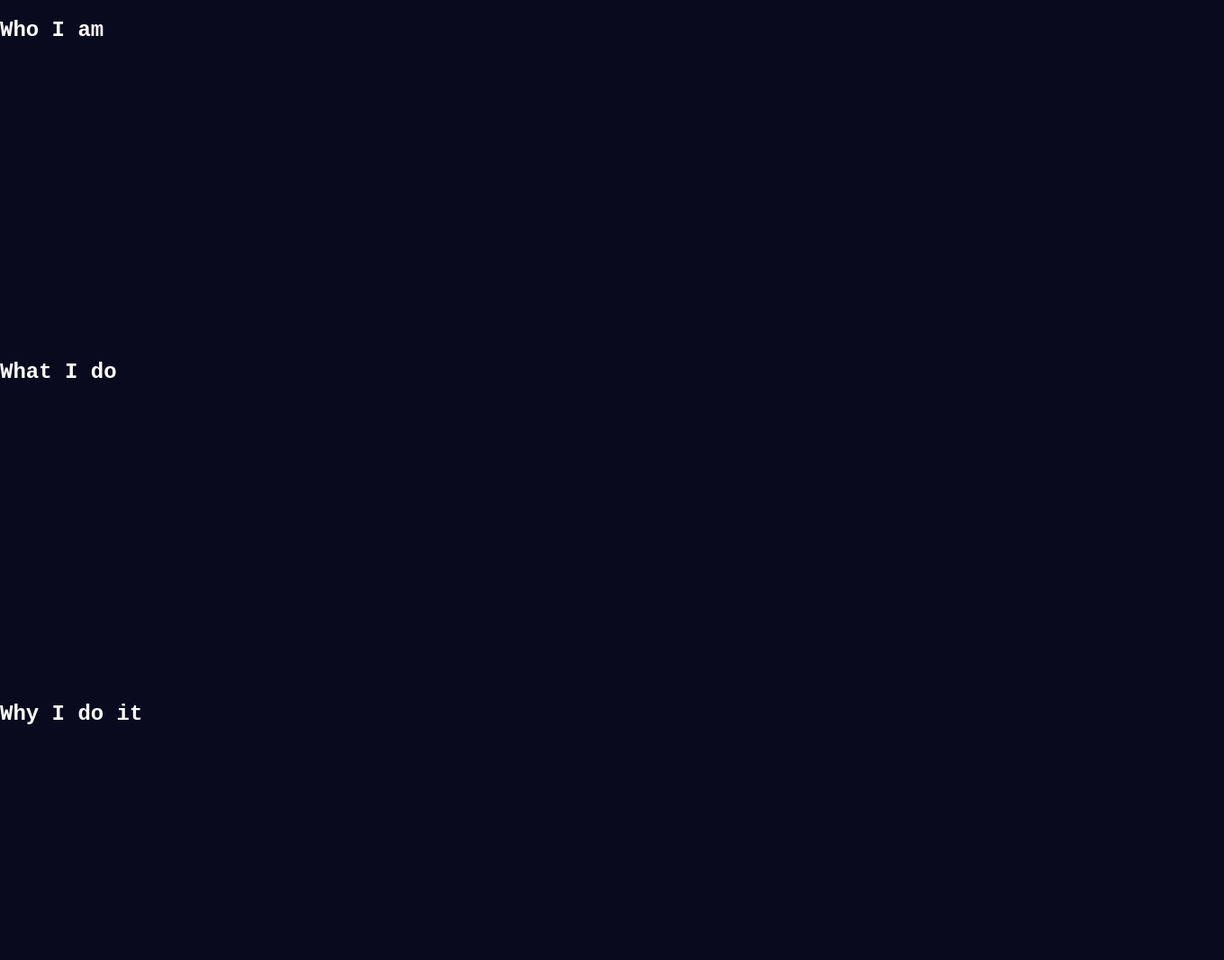
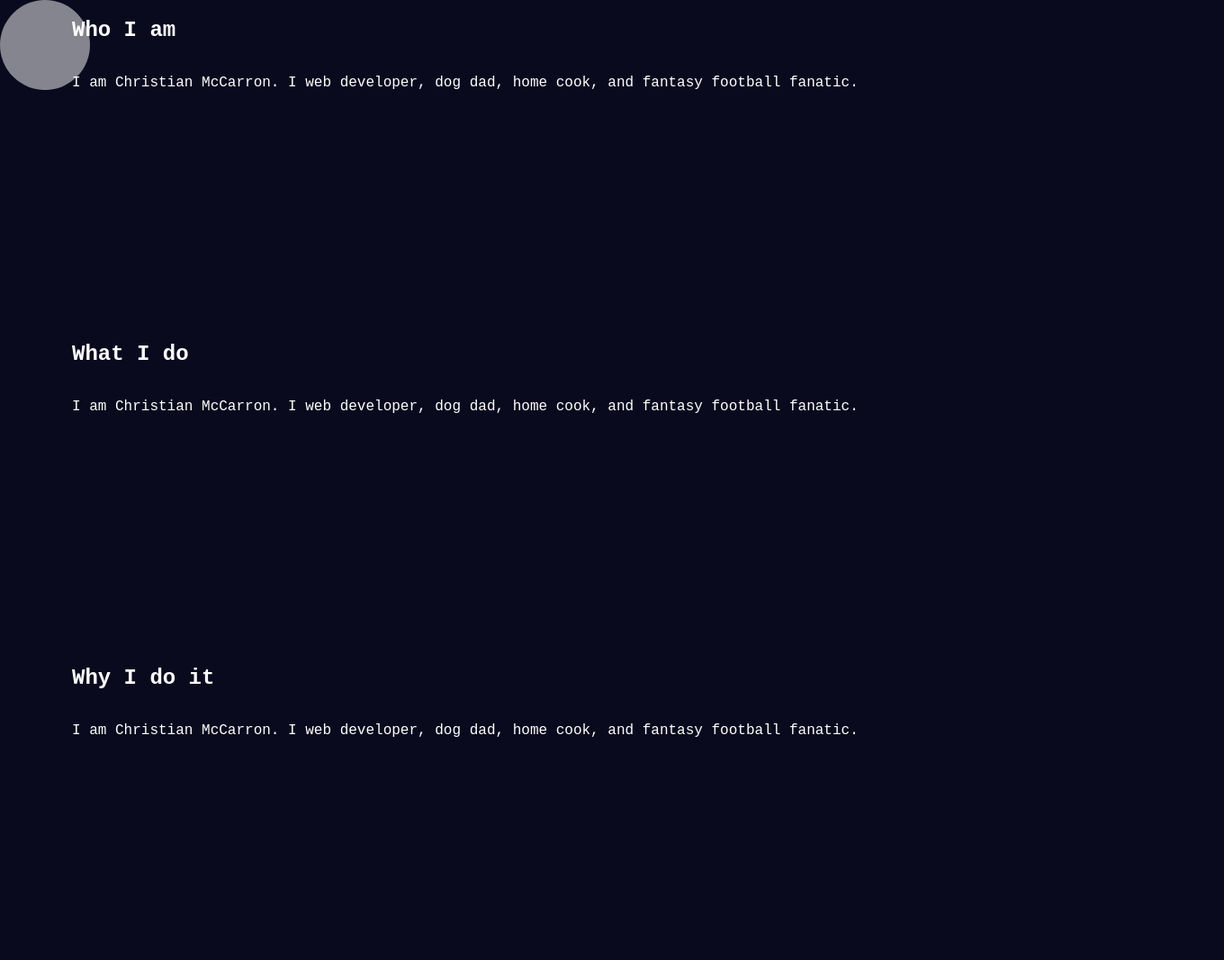
Before and after one commit to cgmccarron/christianmccarron, a website: page about.html in a window 1280 px wide. Shown: the whole page at 90% size, 1360 px wide, since content can reach past the window. Drawn offline with Linux system fonts and the light colour scheme.

Commit message:
working on about section

```diff
--- a/about.html
+++ b/about.html
@@ -14,17 +14,32 @@
   </head>
   <body>
     <section id="who" class="about_section">
+      <div class="gradient"> </div>
       <h2 class="hacker-word_container">
         <span class="hacker-word" data-name="Who I am">Who I am</span>
       </h2>
+      <p class="about_lower who_p">
+        I am Christian McCarron. I web developer, dog dad, home cook, and
+        fantasy football fanatic.
+      </p>
     </section>
     <section id="what" class="about_section">
-      <h2><span class="hacker-word" data-name="What I do">What I do</span></h2>
+      <h2>
+        <span class="hacker-word" data-name="What I do">What I do</span>
+      </h2>
+      <p class="about_lower what_p">
+        I am Christian McCarron. I web developer, dog dad, home cook, and
+        fantasy football fanatic.
+      </p>
     </section>
     <section id="why" class="about_section">
       <h2>
         <span class="hacker-word" data-name="Why I do it">Why I do it</span>
       </h2>
+      <p class="about_lower why_p">
+        I am Christian McCarron. I web developer, dog dad, home cook, and
+        fantasy football fanatic.
+      </p>
     </section>
   </body>
 </html>
--- a/script.js
+++ b/script.js
@@ -34,3 +34,21 @@ hackerwords.forEach((word) => {
     }, 30);
   };
 });
+
+const aboutSections = document.querySelectorAll(".about_section");
+console.log(aboutSections);
+const gradient = document.querySelector(".gradient");
+
+const handleOnMove = (e, section) => {
+  let rect = section.getBoundingClientRect();
+
+  let x = e.clientX - rect.left;
+  let y = e.clientY - rect.top;
+
+  gradient.style.setProperty("--x", `${x}px`);
+  gradient.style.setProperty("--y", `${y}px`);
+};
+
+aboutSections.forEach((section) => {
+  section.onmousemove = (e) => handleOnMove(e, section);
+});
--- a/style.css
+++ b/style.css
@@ -268,9 +268,31 @@ body[data-nav="true"] > .projects__section > nav > #nav-links {
 
 /* Below is the About.html css!!! */
 .about_section {
+  postion: relative;
   width: 100vw;
   height: 45vh;
   margin: 0;
+  text-align: left;
+  display: flex;
+  flex-direction: column;
+  margin-left: 5rem;
+}
+
+.about_lower {
+  flex: 1;
+}
+
+.gradient{
+  --x: 0;
+  --y: 0;
+  position: absolute;
+  background: white;
+  opacity: 50%;
+  border-radius: 50%;
+  width: 100px;
+  height: 100px;
+  top: var(--y);
+  left: var(--x);
 }
 
 @media screen and (max-width: 600px) {
```
